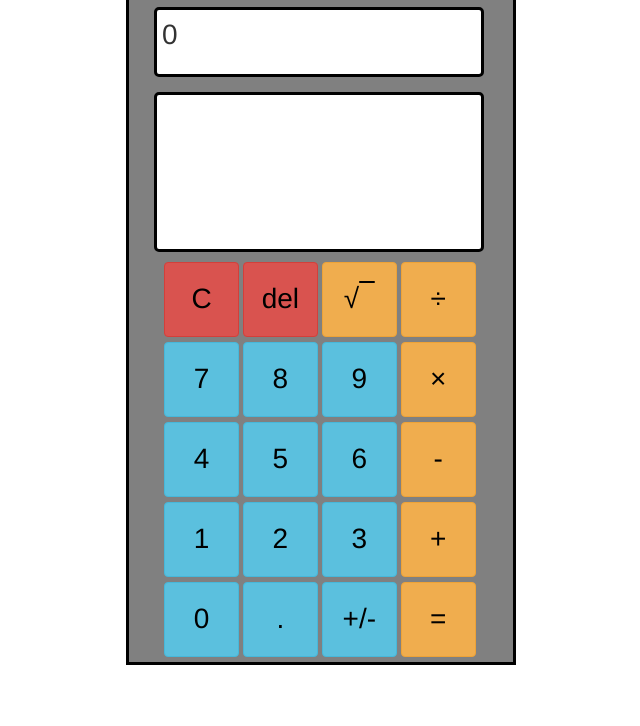
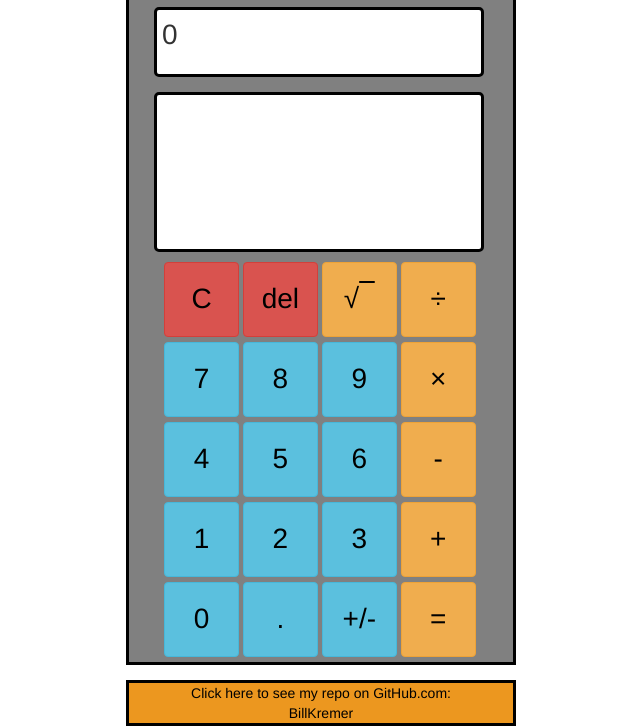
Before and after one commit to billkremer/calculator, a website: page public/views/index.html in a window 1280 px wide. Shown: the part 96-822 px from the top of the page, without its empty margins (319-959 px from the left). Before the commit the page ends 800 px from the top, so only its background shows below. Drawn offline with Linux system fonts and the light colour scheme.

Commit message:
added link on bottom of calculator to github, made it look pretty

```diff
--- a/public/views/index.html
+++ b/public/views/index.html
@@ -86,7 +86,9 @@
   <div id='errormessage'>
 
   </div>
-
+  <div class="container text-center" id="moreInfo">
+    <a href="https://github.com/billkremer/calculator" target="_blank" > Click here to see my repo on GitHub.com:<br />BillKremer</a>
+  </div>
 
 </body>
 </html>
--- a/public/views/styles.css
+++ b/public/views/styles.css
@@ -49,3 +49,8 @@ h1 {
 #sqrRt {
   text-decoration: overline;
 }
+
+#moreInfo, #moreInfo a {
+  color: black;
+  background-color: #ec971f;
+}
```
